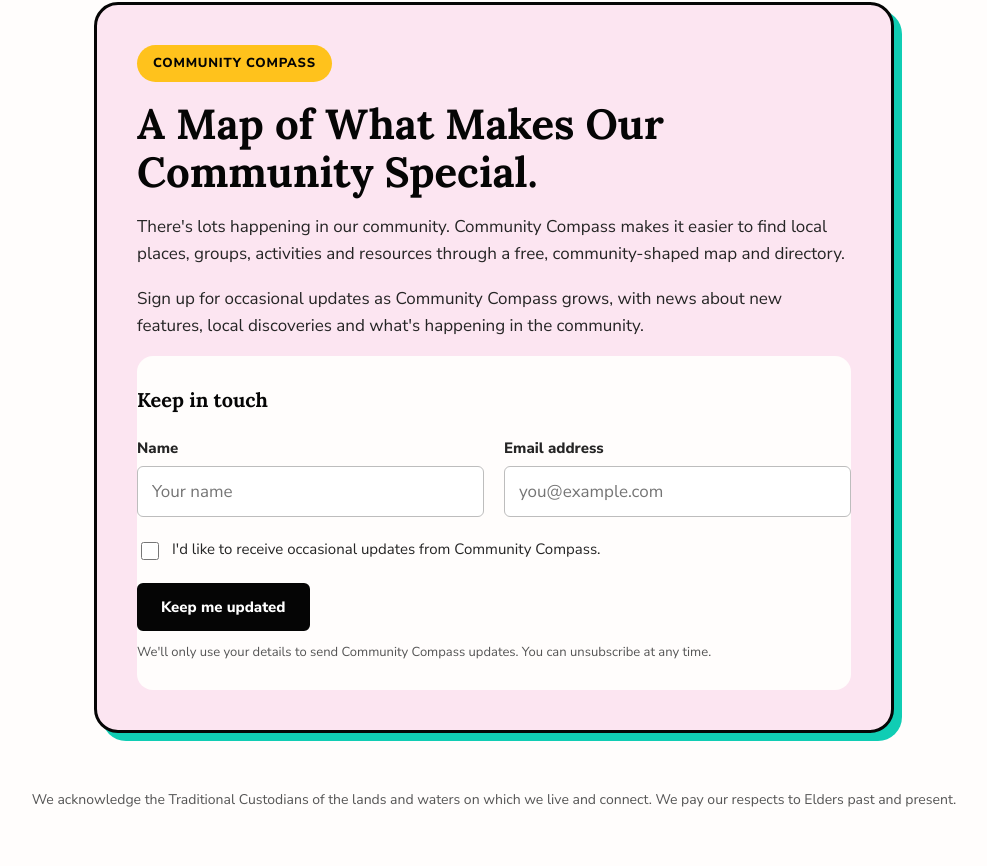
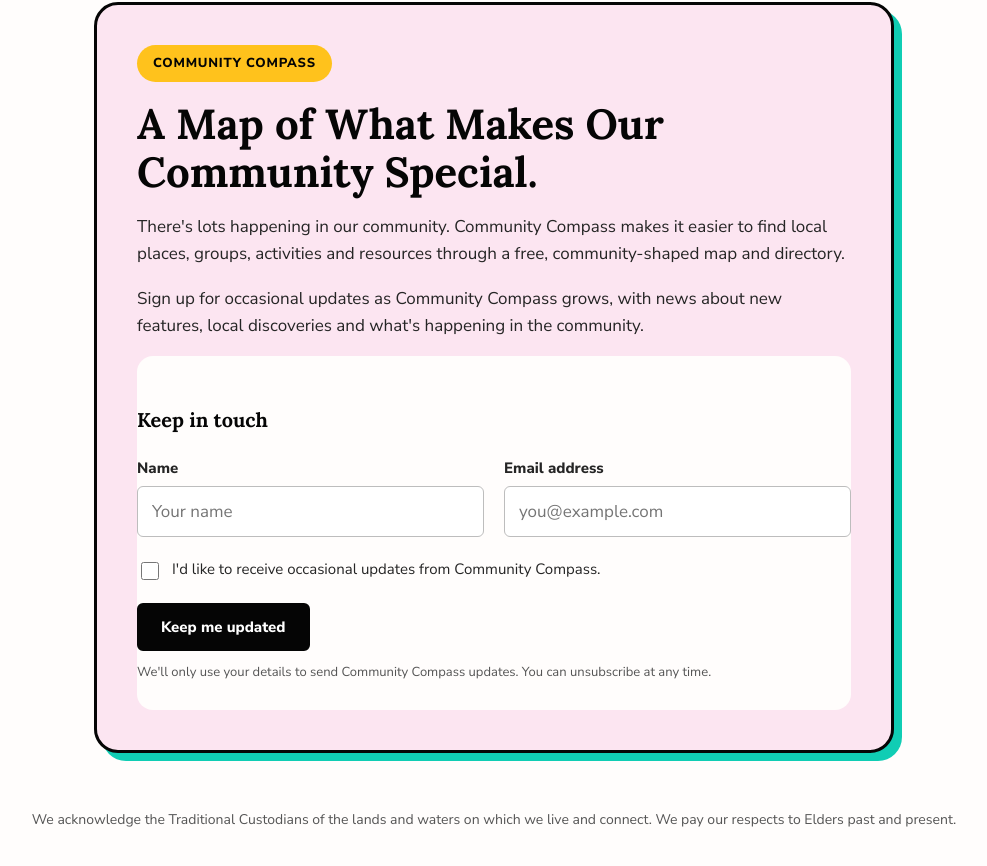
Before and after one commit to crabrangoon/ccevents2, a plain HTML site: page index.html in a window 1280 px wide. Shown: the part 1044-1910 px from the top of the page, without its empty margins (146-1133 px from the left). Drawn offline with nearby package versions, Linux system fonts and the light colour scheme; no server answers.

Commit message:
signup card padding

```diff
--- a/styles.css
+++ b/styles.css
@@ -383,7 +383,7 @@
 
 .signup-card {
   margin-top: 12px;
-  padding: 8px 0 28px;
+  padding: 28px 0;
   border: none;
   border-radius: 16px;
   background: var(--cream);
```
